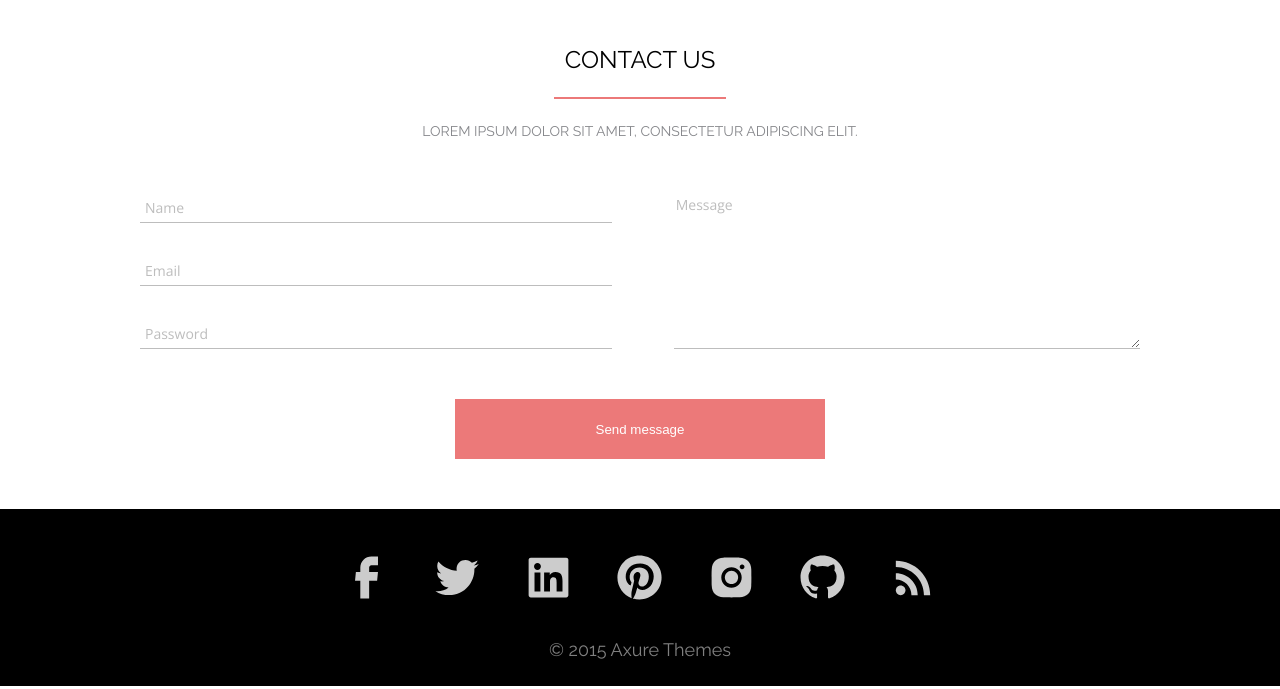
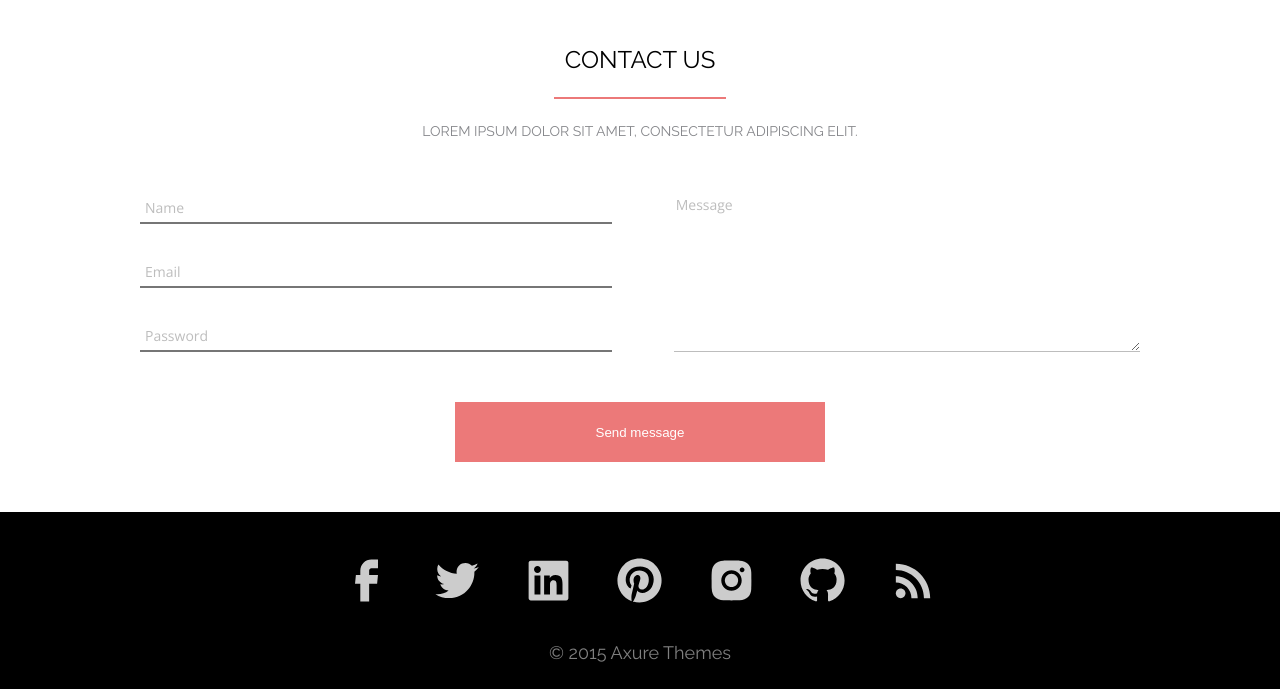
Before and after one commit to Abirvalgo/html-css-course, a website built with Parcel: page src/index.html in a window 1280 px wide. Shown: the part 3775-4464 px from the top of the page. Built offline with nearby package versions, Linux system fonts and the light colour scheme.

Commit message:
Update contact.scss

```diff
--- a/src/styles/contact.scss
+++ b/src/styles/contact.scss
@@ -18,8 +18,7 @@
 	border-top-style: hidden;
 	border-right-style: hidden;
 	border-left-style: hidden;
-	border-bottom-style: groove;
-	border-bottom: 1px solid #bdbdbd;
+
 	font-family: 'Open Sans';
 	font-style: normal;
 	font-weight: 400;
```
